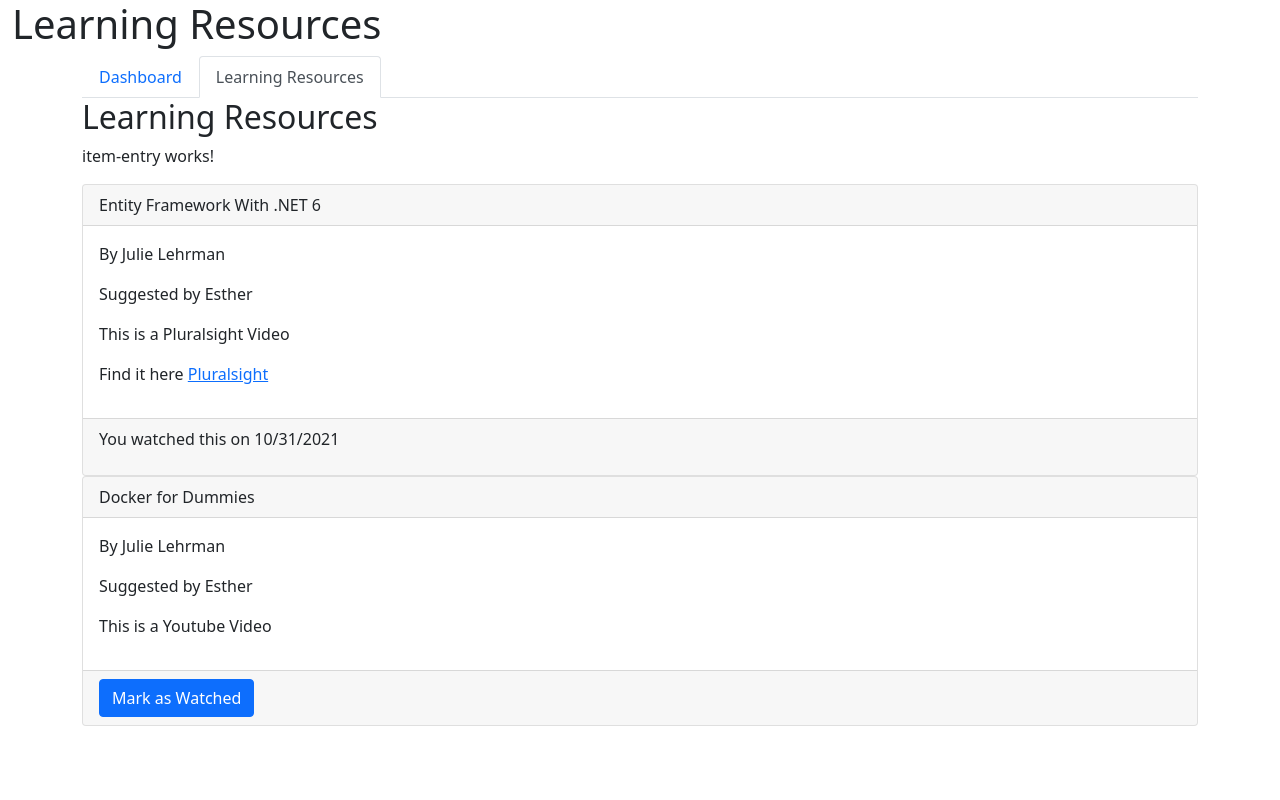
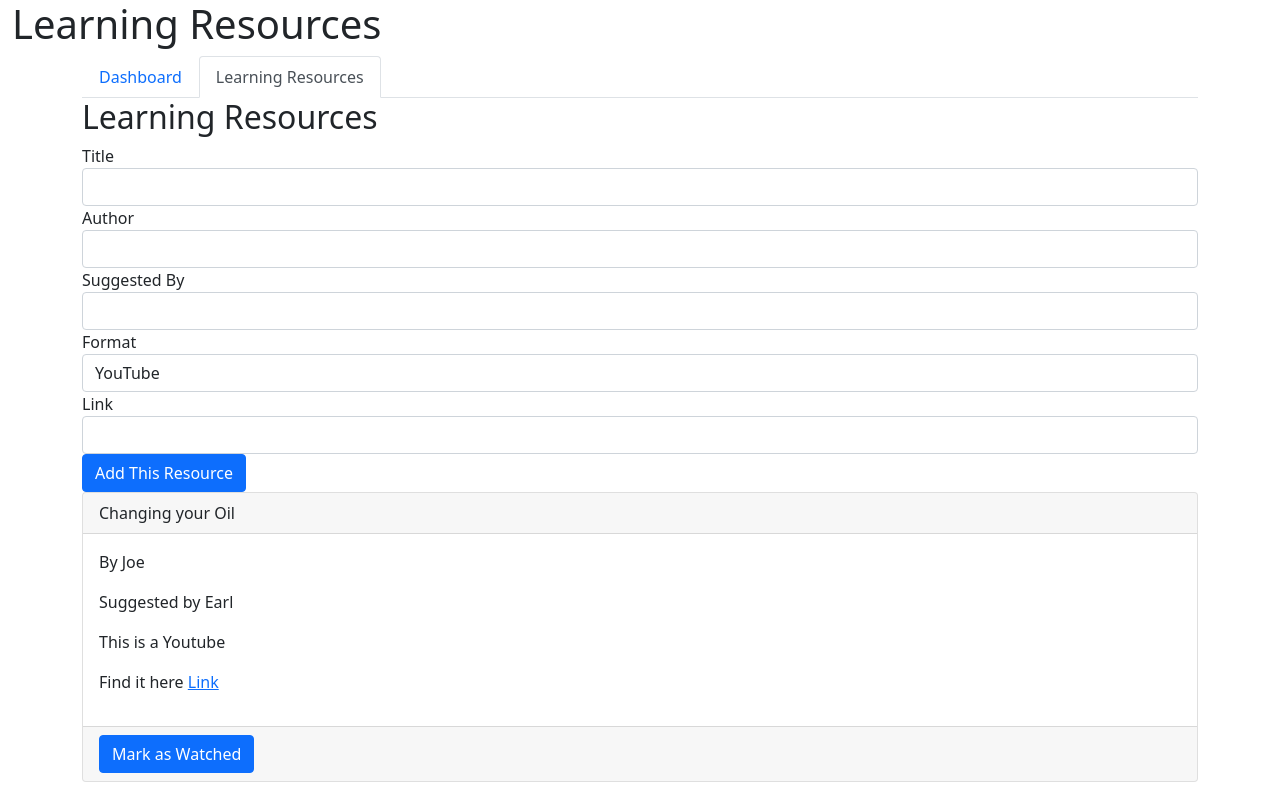
Before and after one commit to Murphy-Joe/Intro_To_Angular, an Angular app: page /resources in a window 1280 px wide. Shown: the top 800 px of the page. Built offline with nearby package versions, Linux system fonts and the light colour scheme.

Commit message:
form coming along

```diff
--- a/src/app/app.module.ts
+++ b/src/app/app.module.ts
@@ -10,6 +10,7 @@ import { ResourcesComponent } from './components/resources/resources.component';
 import { NavComponent } from './components/nav/nav.component';
 import { ItemEntryComponent } from './components/item-entry/item-entry.component';
 import { ItemListComponent } from './components/item-list/item-list.component'
+import { ReactiveFormsModule } from '@angular/forms';
 @NgModule({
   declarations: [
     AppComponent,
@@ -23,7 +24,8 @@ import { ItemListComponent } from './components/item-list/item-list.component'
   imports: [
     BrowserModule,
     AppRoutingModule,
-    HttpClientModule
+    HttpClientModule,
+    ReactiveFormsModule
   ],
   providers: [],
   bootstrap: [AppComponent]
--- a/src/app/components/item-entry/item-entry.component.html
+++ b/src/app/components/item-entry/item-entry.component.html
@@ -1 +1,40 @@
-<p>item-entry works!</p>
+<form [formGroup]="form"
+      (ngSubmit)="submit()">
+  <div class="form-group">
+    <label for="title">Title</label>
+    <input type="text"
+           class="form-control"
+           id="title"
+           formControlName="title">
+  </div>
+  <div class="form-group">
+    <label for="author">Author</label>
+    <input type="text"
+           class="form-control"
+           id="author"
+           formControlName="author">
+  </div>
+  <div class="form-group">
+    <label for="suggestedBy">Suggested By</label>
+    <input type="text"
+           class="form-control"
+           id="suggestedBy"
+           formControlName="suggestedBy">
+  </div>
+  <div class="form-group">
+    <label for="title">Format</label>
+    <select class="form-control"
+            formControlName="format">
+      <option *ngFor="let format of formats">{{format}}</option>
+    </select>
+  </div>
+  <div class="form-group">
+    <label for="link">Link</label>
+    <input type="text"
+           class="form-control"
+           id="link"
+           formControlName="link">
+  </div>
+  <button type="submit"
+          class="btn btn-primary">Add This Resource</button>
+</form>
--- a/src/app/components/item-entry/item-entry.component.ts
+++ b/src/app/components/item-entry/item-entry.component.ts
@@ -1,4 +1,5 @@
 import { Component, OnInit } from '@angular/core';
+import { FormBuilder, Validators } from '@angular/forms';
 
 @Component({
   selector: 'app-item-entry',
@@ -7,9 +8,29 @@ import { Component, OnInit } from '@angular/core';
 })
 export class ItemEntryComponent implements OnInit {
 
-  constructor() { }
+  formats = [
+    'YouTube',
+    'Pluralsight',
+    'Other'
+  ];
+  form = this.formBuilder.group({
+    title: ['', [Validators.required]],
+    author: ['', [Validators.required]],
+    suggestedBy: [''],
+    format: ['', Validators.required],
+    link: ['', []]
+  })
+  constructor(private formBuilder: FormBuilder) { }
 
   ngOnInit(): void {
   }
 
+  submit() {
+    if (this.form.valid) {
+      console.log(this.form.value);
+    }
+    else {
+      console.log('The Form is Not Valid')
+    }
+  }
 }
--- a/src/app/components/item-list/item-list.component.css
+++ b/src/app/components/item-list/item-list.component.css
@@ -0,0 +1,3 @@
+.card {
+  margin-bottom: 24.138px;
+}
--- a/src/app/components/item-list/item-list.component.html
+++ b/src/app/components/item-list/item-list.component.html
@@ -1,27 +1,17 @@
-<div class="card">
+<div class="card"
+     *ngFor="let item of items">
   <div class="card-header">
-    Entity Framework With .NET 6
+    {{ item.title }}
   </div>
   <div class="card-body">
-    <p>By Julie Lehrman</p>
-    <p>Suggested by Esther</p>
-    <p>This is a Pluralsight Video</p>
-    <p>Find it here <a href="http://pluralsight.com/videos/blah">Pluralsight</a></p>
+    <p>By {{ item.author }}</p>
+    <p>Suggested by {{ item.suggestedBy || "Unknown" }}</p>
+    <p>This is a {{ item.format }}</p>
+    <p>Find it here <a href="{{ item.link }}">Link</a></p>
   </div>
   <div class="card-footer">
-    <p>You watched this on 10/31/2021</p>
+    <p *ngIf="item.watchedOn">You watched this on {{ item.watchedOn | date:'shortDate'}}</p>
+    <button *ngIf="!item.watchedOn"
+            class="btn btn-primary">Mark as Watched</button>
   </div>
 </div>
-<div class="card">
-  <div class="card-header">
-    Docker for Dummies
-  </div>
-  <div class="card-body">
-    <p>By Julie Lehrman</p>
-    <p>Suggested by Esther</p>
-    <p>This is a Youtube Video</p>
-  </div>
-  <div class="card-footer">
-    <button class="btn btn-primary">Mark as Watched</button>
-  </div>
-</div>
--- a/src/app/components/item-list/item-list.component.ts
+++ b/src/app/components/item-list/item-list.component.ts
@@ -1,4 +1,5 @@
 import { Component, OnInit } from '@angular/core';
+import { ResourceModel } from 'src/models/resource.model';
 
 @Component({
   selector: 'app-item-list',
@@ -7,6 +8,10 @@ import { Component, OnInit } from '@angular/core';
 })
 export class ItemListComponent implements OnInit {
 
+  items: ResourceModel[] = [
+    { id: '1', title: 'Changing your Oil', suggestedBy: 'Earl', author: 'Joe', format: 'Youtube', link: 'https://youtube.com/939' },
+    { id: '99', title: 'Browsing the Web', author: 'Bill', format: 'Website', watchedOn: '2021-11-16T19:16:28.906Z' }
+  ];
   constructor() { }
 
   ngOnInit(): void {
```
Also changed, not shown: src/models/resource.model.ts (added, +9 -0 lines), 2 other files (tests, documents, lock files or other folders).
